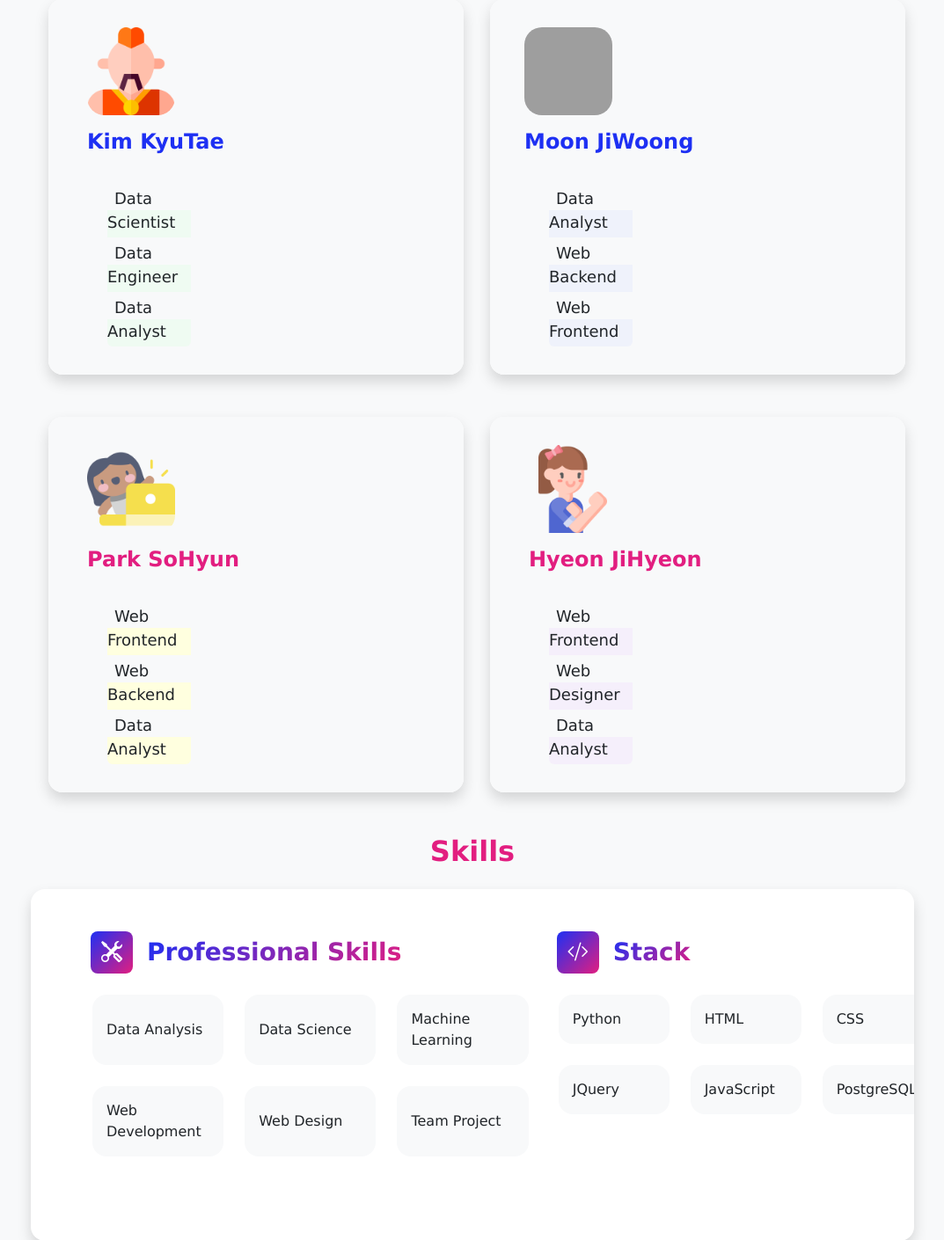
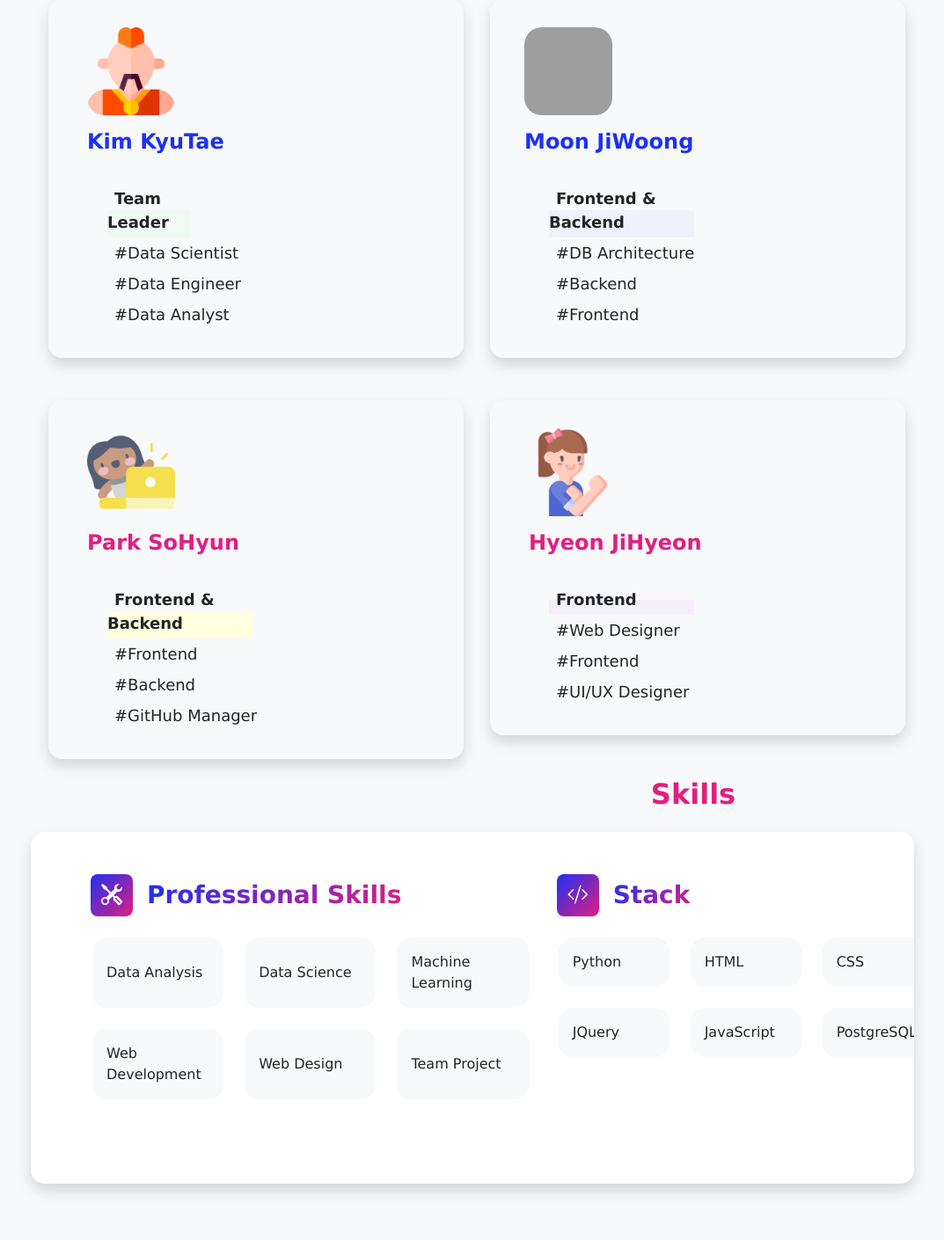
Before and after one commit to S0HYUNN/-_-, a Flask app: page /resume in a window 1280 px wide. Shown: the part 292-1702 px from the top of the page at 88% size, without its empty margins (108-1181 px from the left). Run offline with Flask 3, Linux system fonts and the light colour scheme; the visitor is signed in with stand-in values (Sample User, id 1); some libraries are stand-ins or nearby versions; grey boxes are pictures that could not be loaded.

Commit message:
:ambulance: about members

```diff
--- a/templates/resume.html
+++ b/templates/resume.html
@@ -87,9 +87,10 @@
                                       </div>
                                       <div class="col-lg-8 text-size" style="margin-left: 25px;">
                                         <ul class="list-group">
-                                          <li class="list-group-item half_KT" style="margin-right: 160px;"><i class="fas fa-check-circle"></i> Data Scientist</li>
-                                          <li class="list-group-item half_KT" style="margin-right: 160px;"><i class="fas fa-check-circle"></i> Data Engineer</li>
-                                          <li class="list-group-item half_KT" style="margin-right: 160px;"><i class="fas fa-check-circle"></i> Data Analyst</li>
+                                          <li class="list-group-item half_KT" style="margin-right: 160px;"><i class="fas fa-check-circle"></i><b> Team Leader</b></li>
+                                          <li class="list-group-item"><i class="fas fa-check-circle"></i> #Data Scientist</li>
+                                          <li class="list-group-item"><i class="fas fa-check-circle"></i> #Data Engineer</li>
+                                          <li class="list-group-item"><i class="fas fa-check-circle"></i> #Data Analyst</li>
                                         </ul>
                                       </div>
                                     </div>
@@ -107,9 +108,10 @@
                                       </div>
                                       <div class="col-lg-8 text-size" style="margin-left: 25px;">
                                         <ul class="list-group">
-                                          <li class="list-group-item half_JW" style="margin-right: 160px;"><i class="fas fa-check-circle"></i> Data Analyst</li>
-                                          <li class="list-group-item half_JW" style="margin-right: 160px;"><i class="fas fa-check-circle"></i> Web Backend</li>
-                                          <li class="list-group-item half_JW" style="margin-right: 160px;"><i class="fas fa-check-circle"></i> Web Frontend</li>
+                                          <li class="list-group-item half_JW" style="margin-right: 90px;"><i class="fas fa-check-circle"></i> <b>Frontend & Backend</b></li>
+                                          <li class="list-group-item"><i class="fas fa-check-circle"></i> #DB Architecture</li>
+                                          <li class="list-group-item"><i class="fas fa-check-circle"></i> #Backend</li>
+                                          <li class="list-group-item"><i class="fas fa-check-circle"></i> #Frontend</li>
                                         </ul>
                                       </div>
                                     </div>
@@ -133,9 +135,10 @@
                                   </div>
                                   <div class="col-lg-8 text-size" style="margin-left: 25px;">
                                     <ul class="list-group">
-                                      <li class="list-group-item half_SH" style="margin-right: 160px;"><i class="fas fa-check-circle"></i> Web Frontend</li>
-                                      <li class="list-group-item half_SH" style="margin-right: 160px;"><i class="fas fa-check-circle"></i> Web Backend</li>
-                                      <li class="list-group-item half_SH" style="margin-right: 160px;"><i class="fas fa-check-circle"></i> Data Analyst</li>
+                                      <li class="list-group-item half_SH" style="margin-right: 90px;"><i class="fas fa-check-circle"></i> <b>Frontend & Backend</b></li>
+                                      <li class="list-group-item"><i class="fas fa-check-circle"></i> #Frontend</li>
+                                      <li class="list-group-item"><i class="fas fa-check-circle"></i> #Backend</li>
+                                      <li class="list-group-item"><i class="fas fa-check-circle"></i> #GitHub Manager</li>
                                     </ul>
                                   </div>
                                 </div>
@@ -154,9 +157,10 @@
                                   </div>
                                   <div class="col-lg-8 text-size" style="margin-left: 25px;">
                                     <ul class="list-group">
-                                      <li class="list-group-item half_JH" style="margin-right: 160px;"><i class="fas fa-check-circle"></i> Web Frontend</li>
-                                      <li class="list-group-item half_JH" style="margin-right: 160px;"><i class="fas fa-check-circle"></i> Web Designer</li>
-                                      <li class="list-group-item half_JH" style="margin-right: 160px;"><i class="fas fa-check-circle"></i> Data Analyst</li>
+                                      <li class="list-group-item half_JH" style="margin-right: 90px;"><i class="fas fa-check-circle"></i> <b>Frontend</b></li>
+                                      <li class="list-group-item"><i class="fas fa-check-circle"></i> #Web Designer</li>
+                                      <li class="list-group-item "><i class="fas fa-check-circle"></i> #Frontend</li>
+                                      <li class="list-group-item"><i class="fas fa-check-circle"></i> #UI/UX Designer</li>
                                     </ul>
                                   </div>
                                 </div>
```
